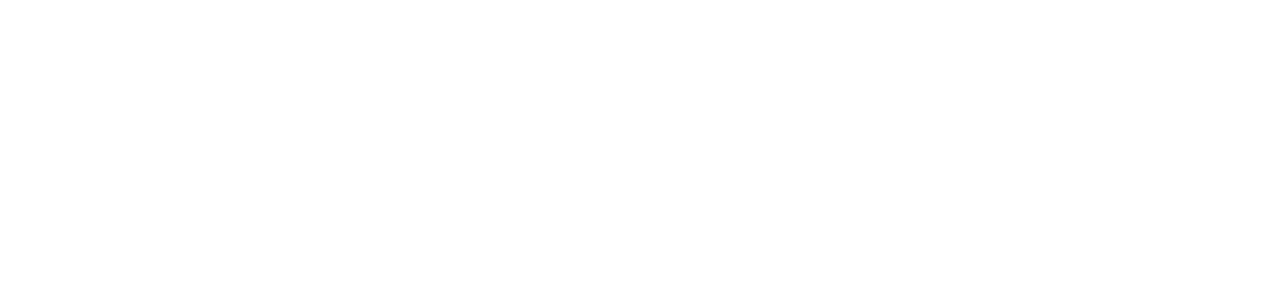
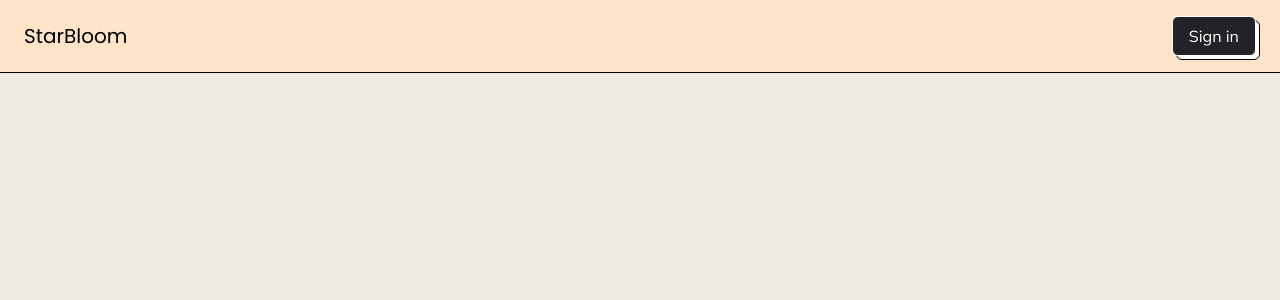
Before and after one commit to kharljhon14/starbloom, a React (Vite) app: page / in a window 1280 px wide. Shown: the top 300 px of the page. Built offline with nearby package versions, Linux system fonts and the light colour scheme.

Commit message:
[Feat] Header component

```diff
--- a/src/App.tsx
+++ b/src/App.tsx
@@ -1,5 +1,11 @@
+import Header from './components/header';
+
 function App() {
-  return <div className=" max-w-md mx-auto"></div>;
+  return (
+    <div className="">
+      <Header />
+    </div>
+  );
 }
 
 export default App;
--- a/src/components/button.tsx
+++ b/src/components/button.tsx
@@ -5,7 +5,7 @@
 const buttonVariants = cva(
   `
     inline-flex items-center justify-center gap-2 whitespace-nowrap relative rounded-md cursor-pointer
-    border hover:translate-1 transition-all duration-300 ease-in-out
+    border active:translate-1 transition duration-100 ease-in-out
     `,
   {
     variants: {
@@ -27,11 +27,10 @@
   }
 );
 
-const secondaryColorVariants = cva(
-  `absolute  w-full h-full -bottom-1 -right-1 -z-10 rounded-md border`,
-  {
+const secondaryColorVariants = cva(`absolute  w-full h-full -bottom-1 -right-1 rounded-md border`, {
   variants: {
     secondaryColor: {
+      default: 'bg-white',
       black: 'bg-black',
       primary: 'bg-primary',
       secondary: 'bg-secondary',
@@ -41,10 +40,9 @@
     }
   },
   defaultVariants: {
-      secondaryColor: 'primary'
+    secondaryColor: 'default'
   }
-  }
-);
+});
 
 interface Props
   extends ButtonHTMLAttributes<HTMLButtonElement>,
@@ -62,13 +60,13 @@
 }: Props) {
   return (
     <div className="relative w-fit">
+      <div className={cn(secondaryColorVariants({ secondaryColor }))}></div>
       <button
         className={cn(buttonVariants({ variant, size, className }))}
         {...props}
       >
         {children}
       </button>
-      <div className={cn(secondaryColorVariants({ secondaryColor }))}></div>
     </div>
   );
 }
--- /dev/null
+++ b/src/components/header.tsx
@@ -0,0 +1,19 @@
+import Button from './button';
+
+export default function Header() {
+  return (
+    <header className="border-b flex h-h-20 items-center justify-between py-4 px-6 bg-primary">
+      <div>
+        <a
+          href="/"
+          className="font-poppins text-xl"
+        >
+          StarBloom
+        </a>
+      </div>
+      <div>
+        <Button>Sign in</Button>
+      </div>
+    </header>
+  );
+}
--- a/src/index.css
+++ b/src/index.css
@@ -1,11 +1,20 @@
-@import url('https://fonts.googleapis.com/css2?family=Mulish:ital,wght@0,200..1000;1,200..1000&display=swap');
+@import url('https://fonts.googleapis.com/css2?family=Mulish:ital,wght@0,200..1000;1,200..1000&family=Poppins:ital,wght@0,100;0,200;0,300;0,400;0,500;0,600;0,700;0,800;0,900;1,100;1,200;1,300;1,400;1,500;1,600;1,700;1,800;1,900&display=swap');
 @import 'tailwindcss';
 
 @theme {
+  --font-poppins: "poppins", serif;
   --font-mulish: 'Mulish', serif;
   --color-black: #232227;
   --color-primary: #fde3c7;
   --color-secondary: #c9bffe;
+  --color-accent: #efebe0;
   --color-danger: #f3c4cd;
   --color-success: #d4fada;
 }
+
+@layer base {
+  body {
+    font-family: 'Mulish', serif;
+    background-color: #efebe0;
+  }
+}
```
Lines whose indentation alone changed are shown as unchanged.
